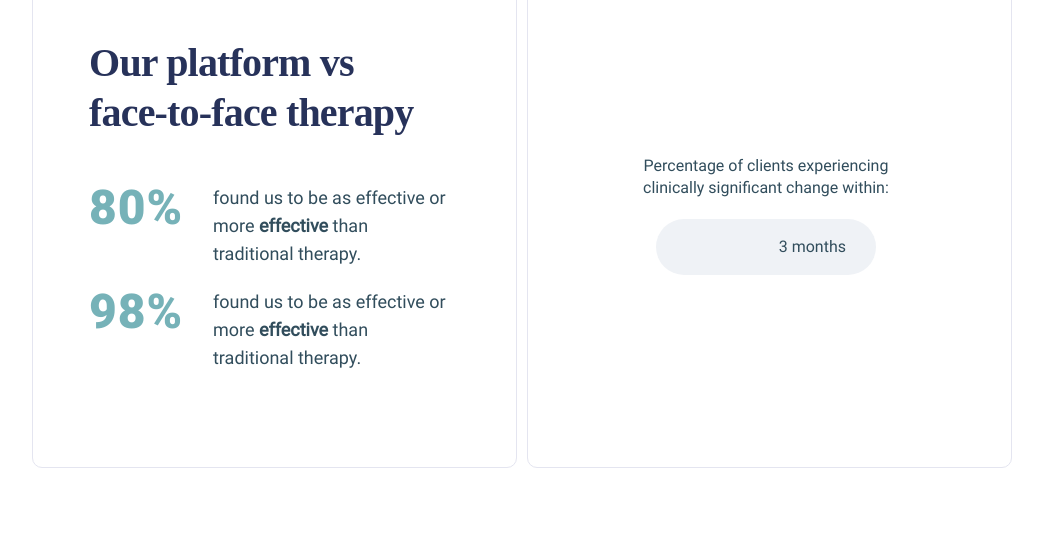
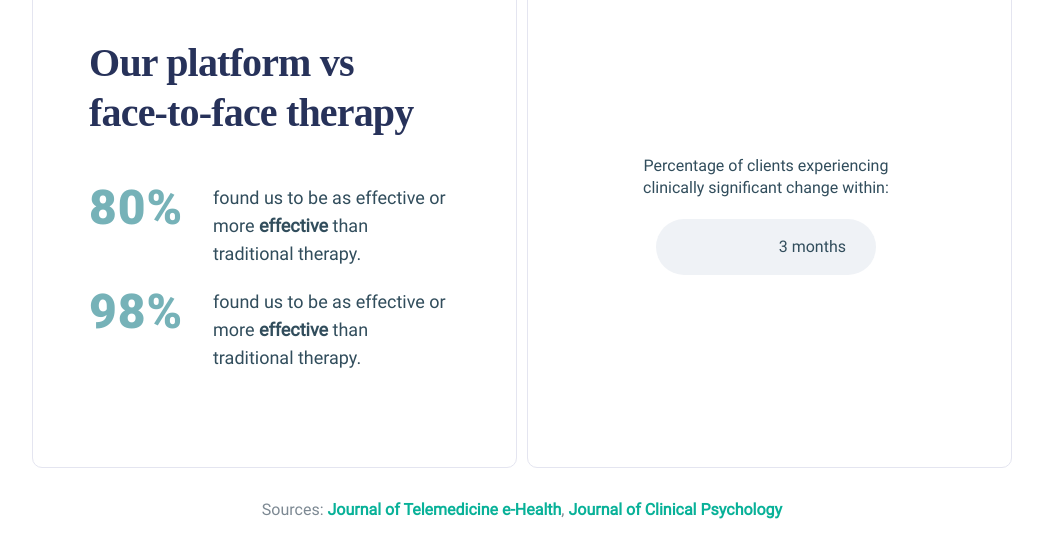
Before and after one commit to shl0mo/Talkspace_Clone, a plain HTML site: page index.html in a window 1280 px wide. Shown: the part 3280-3838 px from the top of the page, without its empty margins (118-1161 px from the left). Drawn offline with Linux system fonts and the light colour scheme.

Commit message:
section-7 - sources

```diff
--- a/index.html
+++ b/index.html
@@ -666,7 +666,7 @@
             font-size: 17px;
         }
 
-        .box-review__text a {
+        .box-review__text a, .section-7__sources a {
             transition: color .2s;
             color: #08b198;
             font-weight: 700;
@@ -767,6 +767,12 @@
             position: absolute;
             margin: auto 30px;
             right: 0;
+        }
+
+        .section-7__sources {
+            font-family: 'Roboto', sans-serif;
+            margin-top: 32px;
+            color: #7D8993;
         }
     </style>
 </head>
@@ -1057,6 +1063,12 @@
                 </div>
             </div>
         </div>
+        <div class="section-7__sources">
+            Sources: <a href="http://online.liebertpub.com/doi/abs/10.1089/tmj.2016.0114?journalCode=tmj">Journal of Telemedicine e-Health</a>, <a href="https://onlinelibrary.wiley.com/doi/abs/10.1002/jclp.1056">Journal of Clinical Psychology</a>
+        </div>
+    </section>
+    <section class="section-7">
+
     </section>
 </body>
 </hmtl>
```
